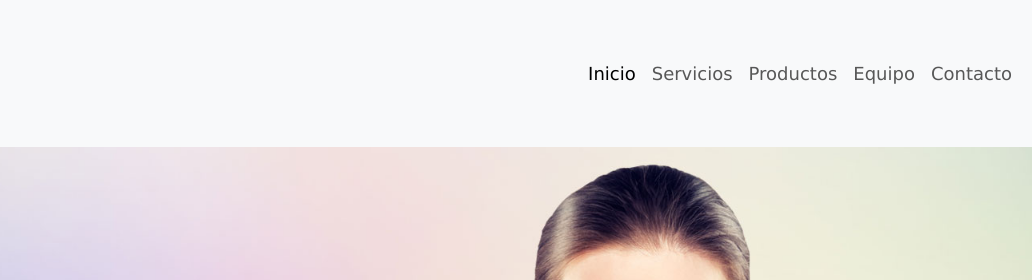
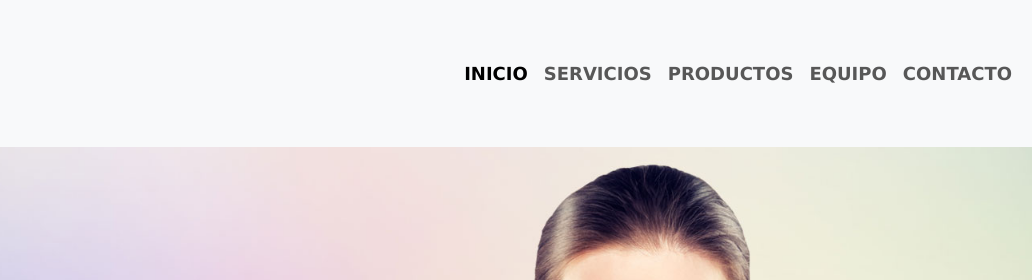
Before and after one commit to romigentile/skinpassion_web, a plain HTML site: page index.html in a window 1280 px wide. Shown: the top 280 px of the page, 248-1280 px from the left. Drawn offline with nearby package versions, Linux system fonts and the light colour scheme.

Commit message:
Se termina de acomodar y dar estilo al navbar

```diff
--- a/css/estilos.css
+++ b/css/estilos.css
@@ -133,7 +133,9 @@ h1{
 
 .navbar-nav{
     font-family: 'Lucida Sans', 'Lucida Sans Regular', 'Lucida Grande', 'Lucida Sans Unicode', Geneva, Verdana, sans-serif;
-    text-shadow: #dbc7db96;
+
+
+
 }
 
 /* MEDIA QUERIES ESTILO LAPTOP*/
--- a/index.html
+++ b/index.html
@@ -31,23 +31,23 @@
                 <ul class="navbar-nav">
 
                   <li class="nav-item">
-                    <a class="nav-link active" aria-current="page" href="./index.html">Inicio</a>
+                    <a class="nav-link active" aria-current="page" href="./index.html"><strong>INICIO</strong></a>
                   </li>
 
                   <li class="nav-item">
-                    <a class="nav-link" href="./vistas/servicio.html">Servicios</a>
+                    <a class="nav-link" href="./vistas/servicio.html"><strong>SERVICIOS</strong></a>
                   </li>
 
                   <li class="nav-item">
-                    <a class="nav-link" href="./vistas/productos.html">Productos</a>
+                    <a class="nav-link" href="./vistas/productos.html"><strong>PRODUCTOS</strong></a>
                   </li>
 
                   <li class="nav-item">
-                    <a class="nav-link" href="./vistas/equipo.html">Equipo</a>
+                    <a class="nav-link" href="./vistas/equipo.html"><strong>EQUIPO</strong></a>
                   </li>
 
                   <li class="nav-item">
-                    <a class="nav-link" href="./vistas/contacto.html">Contacto</a>
+                    <a class="nav-link" href="./vistas/contacto.html"><strong>CONTACTO</strong></a>
                   </li>
 
                 </ul>
```
